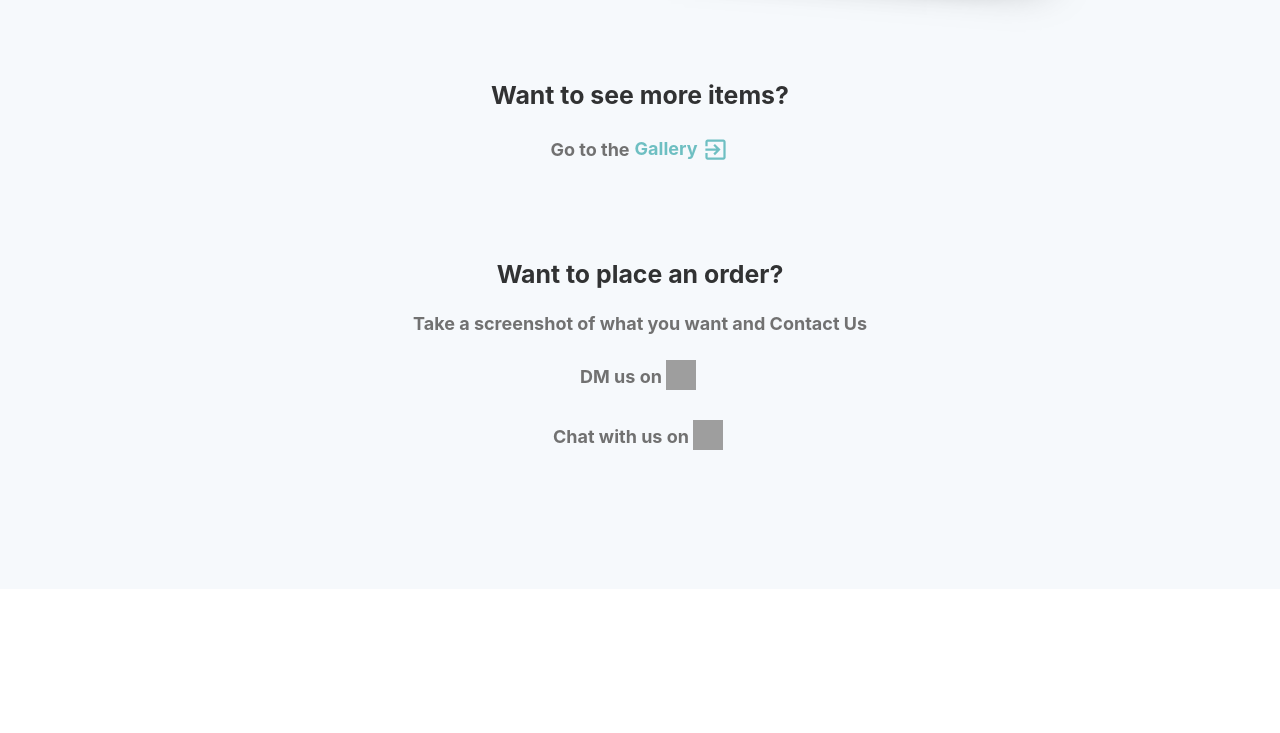
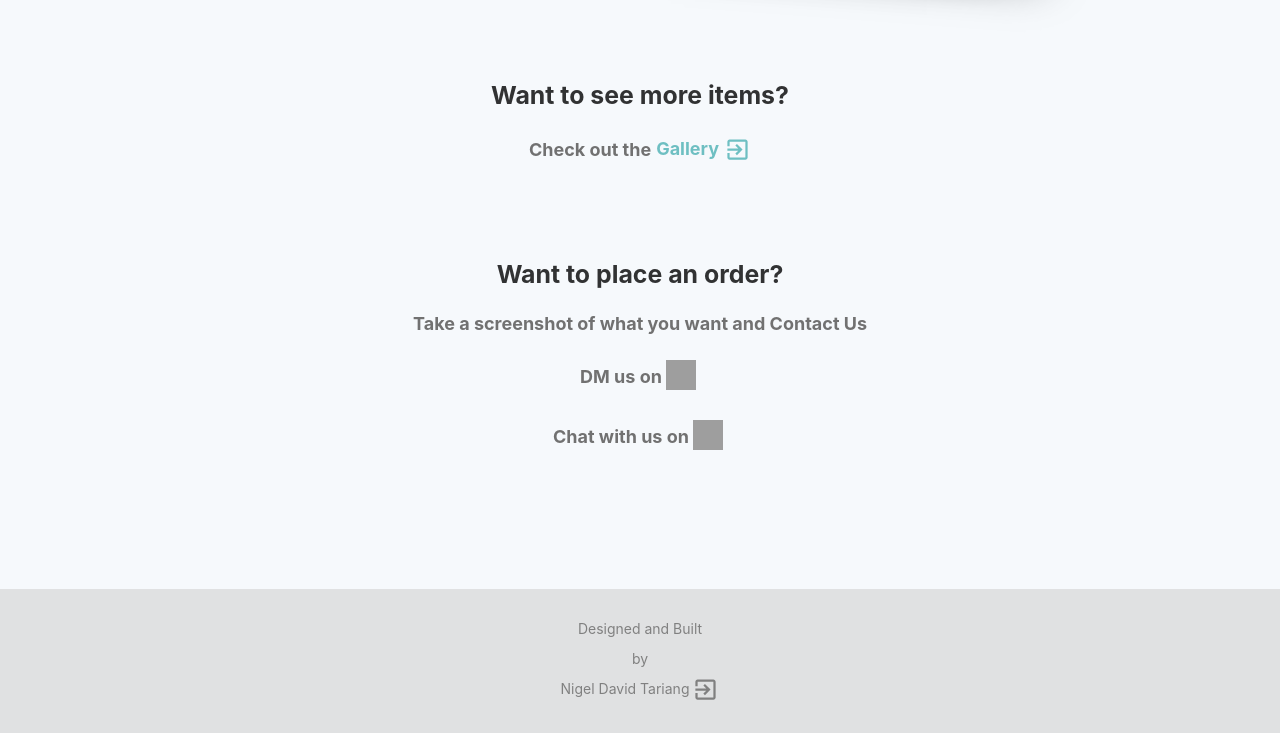
Before and after one commit to 0racularGh0st/craftastic, a Gatsby site: page / in a window 1280 px wide. Shown: the part 3644-4377 px from the top of the page. Before the commit the page ends 4269 px from the top, so only its background shows below. Built offline with nearby package versions, Linux system fonts and the light colour scheme; Gatsby itself is replaced by a stand-in of ours; grey boxes are pictures that could not be loaded.

Commit message:
Add footer

```diff
--- a/src/components/layout.js
+++ b/src/components/layout.js
@@ -12,6 +12,7 @@ import { useStaticQuery, graphql } from "gatsby"
 import Header from "./header"
 import Menu from "./menu"
 import More from "./more"
+import ExitToAppIcon from '@material-ui/icons/ExitToApp';
 import "./layout.scss"
 
 const Layout = ({ children }) => {
@@ -56,10 +57,17 @@ let prevScrollpos = window.pageYOffset;
         <main>{children}</main>
 
         <More></More>
-        <footer style={{
-          marginTop: `2rem`
-        }}>
-
+        <footer className="layout-footer">
+          <p>
+          Designed and Built
+          </p>
+          <p>by</p>
+          <a href="https://nigeldavid.in" target="_blank" rel="noopener noreferrer" aria-label="nigel david">
+          <div className="developed-by">
+          <p>Nigel David Tariang</p>
+          <ExitToAppIcon/>
+          </div>
+          </a>
         </footer>
       </div>
     </>
--- a/src/components/layout.scss
+++ b/src/components/layout.scss
@@ -613,6 +613,36 @@ pre tt:after {
       top: -65px;
     }
 }
+
+.layout-footer{
+  background:#e0e1e2;
+  text-align: center;
+  padding: 1.5rem;
+  a{
+    text-decoration: none;
+  }
+  p{
+    font-family: -apple-system, BlinkMacSystemFont, Segoe UI, Roboto, Oxygen,
+    Ubuntu, Cantarell, Fira Sans, Droid Sans, Helvetica Neue, sans-serif;
+    color: gray;
+    margin-bottom: 4px;
+    font-size: 14px;
+  }
+  .developed-by{
+    display: flex;
+    justify-content: center;
+    position: relative;
+
+    svg{
+      margin-left: 3px;
+      color: gray;
+      transition: all 0.3s ease;
+      &:hover{
+        transform: translateX(3px);
+      }
+    }
+  }
+}
 :root{
   --height: calc(var(--vh, 1vh) * 100);
   --elevate10: 0px 6px 6px -3px rgba(0,0,0,0.2), 0px 10px 14px 1px rgba(0,0,0,0.14), 0px 4px 18px 3px rgba(0,0,0,0.12);
--- a/src/pages/index.js
+++ b/src/pages/index.js
@@ -83,7 +83,7 @@ return (
                 marginLeft: "0.5rem",
                 marginRight: "0.5rem"
             }}>Want to see more items? </h3>
-            <h4 style={{textAlign:"center",color:"rgb(113, 113, 113)",marginBottom:"0"}}>Go to the
+            <h4 style={{textAlign:"center",color:"rgb(113, 113, 113)",marginBottom:"0"}}>Check out the
                 <div style={{display:"inline-block"}}>
                 <Link to="/Gallery">
                 <h4 className="more-link">Gallery <ExitToAppIcon className="more-link-icon"/></h4>
```
